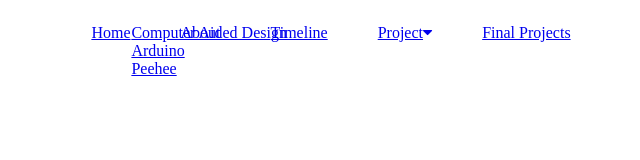
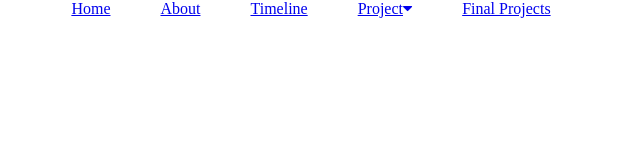
Before and after one commit to MathintheBigMan/EP1000, a plain HTML site: page home.html in a window 1280 px wide. Shown: the whole page, without its empty margins (329-969 px from the left). Drawn offline with Linux system fonts and the light colour scheme.

Commit message:
Mathin_website
Heeelp

```diff
--- a/home.html
+++ b/home.html
@@ -14,7 +14,7 @@
             <li><a class="active" href="home.html">Home</a></li>
             <li><a href="#about">About</a></li>
             <li><a href="#Timeline">Timeline</a></li>
-            <li><a href="#Project">Project<i class="fa fa-caret-down"></i></a></li>
+            <li><a id = "project" href="#Project">Project<i class="fa fa-caret-down" ></i></a>
                 <ul class ="dropdown">
                     <li> <a href="#">Computer Aided Design</a></li>
                     <li><a href="#">Arduino</a></li>
--- a/style2.css
+++ b/style2.css
@@ -1,7 +1,11 @@
+*, *::before, *::after {
+    margin: 0;
+    padding: 0;
+    box-sizing: border-box;
+}
 .topnav {
     display:flex;
     justify-content:center;
-    position:relative;
 }
 .topnav .navbar{
     gap:50px 50px;
@@ -10,15 +14,16 @@
 }
 
 .topnav .dropdown li{
-
     position:relative;
 }
 .topnav .dropdown{
-    display:flex;
+    display:none;
+    position: absolute;
+}
+#project:hover .dropdown{
+    display:block;
     flex-direction: column;
-    position: absolute;
 }
 ul {
     list-style: none;
-
 }
```
